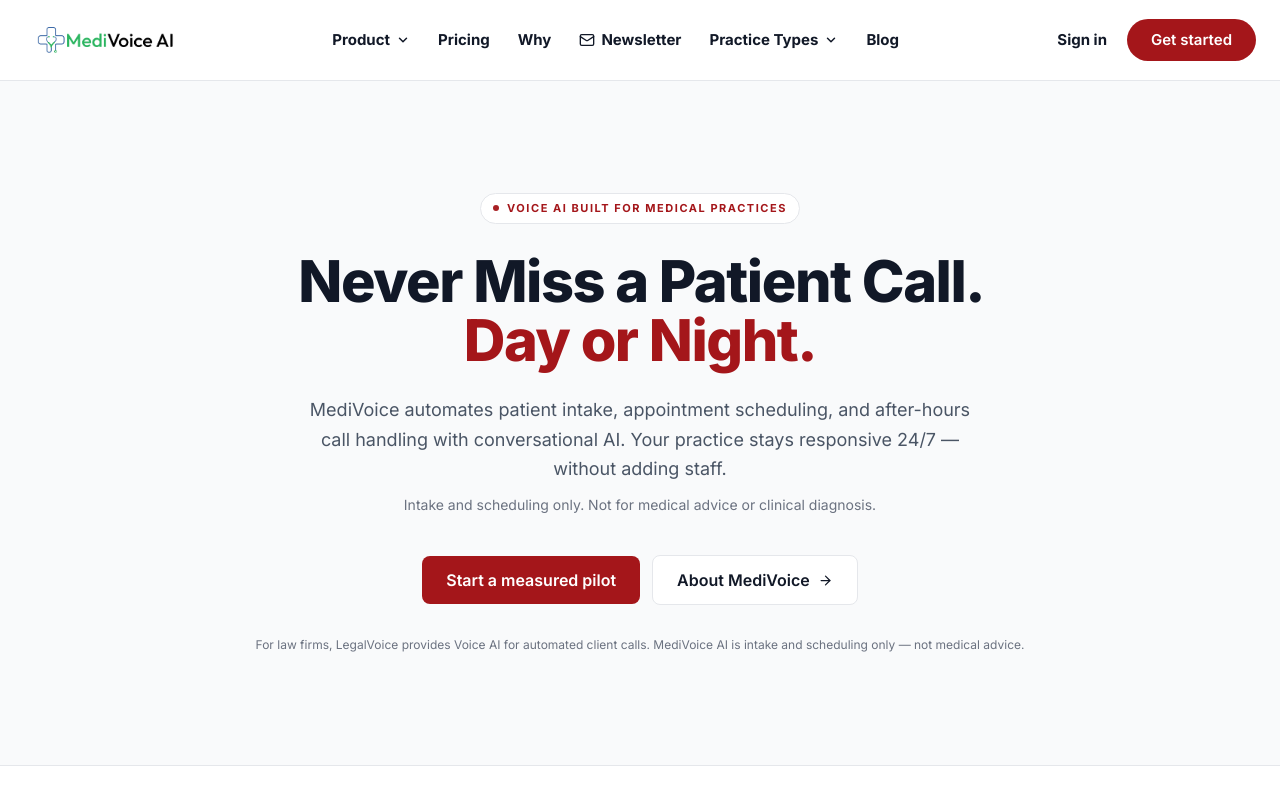
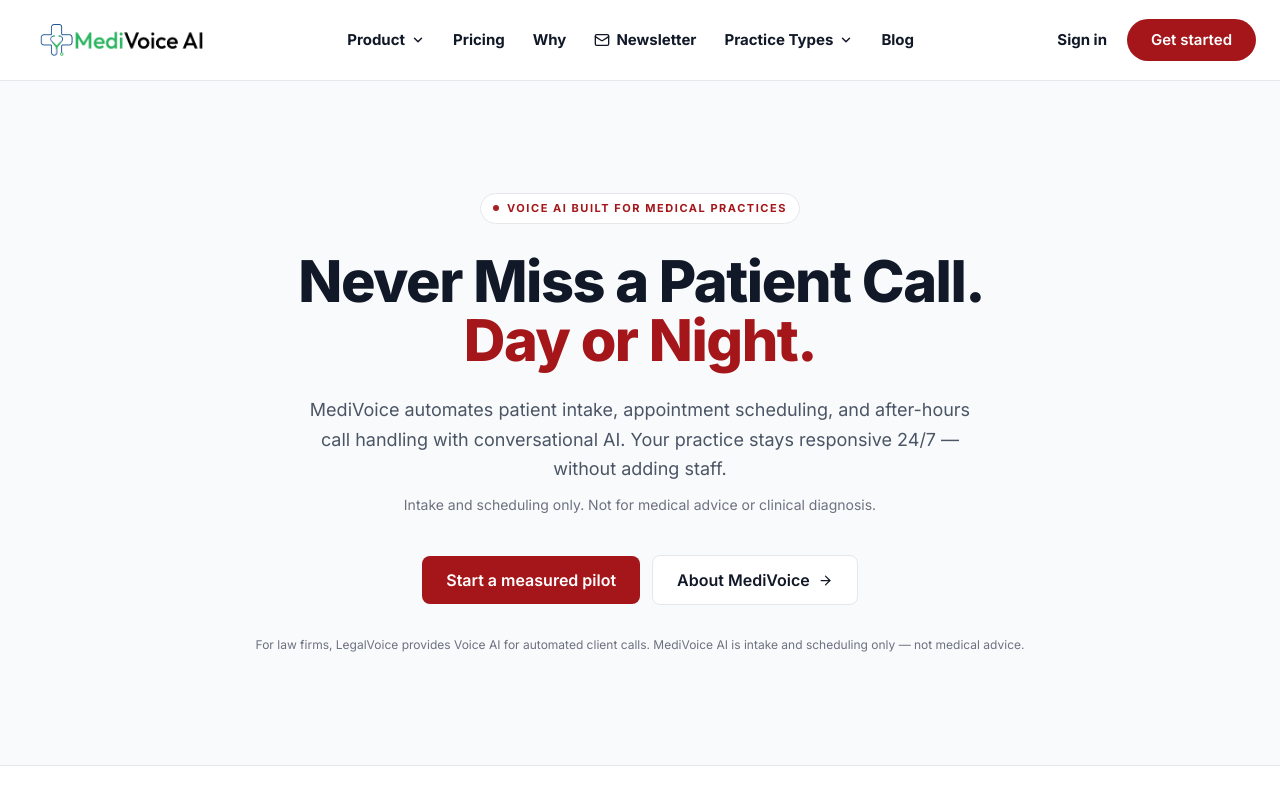
Before and after one commit to Itssanthoshhere/Medi-Voice-AI, a Next.js app: page / in a window 1280 px wide. Shown: the top 800 px of the page. Built offline with nearby package versions, Linux system fonts and the light colour scheme.

Commit message:
feat: add smooth scroll-to-top behavior to logo links and increase logo dimensions

```diff
--- a/app/page.tsx
+++ b/app/page.tsx
@@ -198,12 +198,18 @@
             href="/"
             className="flex items-center gap-2.5 shrink-0"
             aria-label="MediVoice home"
+            onClick={(e) => {
+              if (window.location.pathname === "/") {
+                e.preventDefault();
+                window.scrollTo({ top: 0, behavior: "smooth" });
+              }
+            }}
           >
             <Image
               src="/logo.png"
               alt="MediVoice"
-              width={150}
-              height={150}
+              width={180}
+              height={180}
               className="rounded-xl"
             />
             {/* <span className="font-extrabold text-charcoal text-xl tracking-tight">
@@ -820,7 +826,16 @@
 
         {/* Center — logo */}
         <div className="flex justify-center">
-          <Link href="/" aria-label="MediVoice AI home">
+          <Link
+            href="/"
+            aria-label="MediVoice AI home"
+            onClick={(e) => {
+              if (window.location.pathname === "/") {
+                e.preventDefault();
+                window.scrollTo({ top: 0, behavior: "smooth" });
+              }
+            }}
+          >
             <Image
               src="/logo.png"
               alt="MediVoice AI"
```
